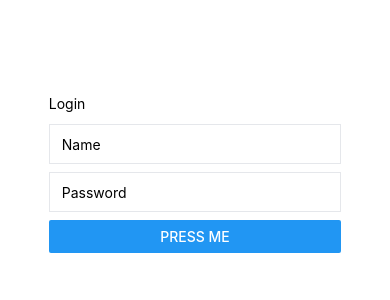
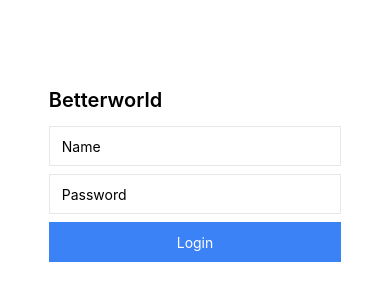
Before and after one commit to edwinbbu/native-app, a React Native app: screen / in a window 390 px wide. Shown: the part 248-548 px from the top of the page. Built offline with nearby package versions, Linux system fonts and the light colour scheme.

Commit message:
App name added

```diff
--- a/components/Login/index.js
+++ b/components/Login/index.js
@@ -1,6 +1,13 @@
 import { useState } from "react";
 import { StatusBar } from "expo-status-bar";
-import { Text, TextInput, View, Button, Alert } from "react-native";
+import {
+  Text,
+  TextInput,
+  View,
+  Button,
+  Alert,
+  TouchableOpacity,
+} from "react-native";
 
 export const Login = () => {
   const [name, setName] = useState("");
@@ -8,7 +15,9 @@ export const Login = () => {
   return (
     <View className="flex-1 items-center justify-center bg-white">
       <View className="w-3/4 space-y-2">
-        <Text className="mb-1">Login</Text>
+        <Text className="mb-1 items-center justify-center text-xl font-semibold">
+          Betterworld
+        </Text>
         <TextInput
           className="border border-solid border-gray-200 px-3 h-10 w-full"
           placeholder="Name"
@@ -22,11 +31,12 @@ export const Login = () => {
           value={password}
           secureTextEntry={true}
         />
-        <Button
-          title="Press me"
+        <TouchableOpacity
+          className="bg-blue-500 px-3 h-10 w-full items-center justify-center"
           onPress={() => Alert.alert("Simple Button pressed")}
-          className="bg-blue-500 text-white px-3 h-10 w-full"
-        />
+        >
+          <Text className="text-white">Login</Text>
+        </TouchableOpacity>
       </View>
       <StatusBar style="auto" />
     </View>
```
